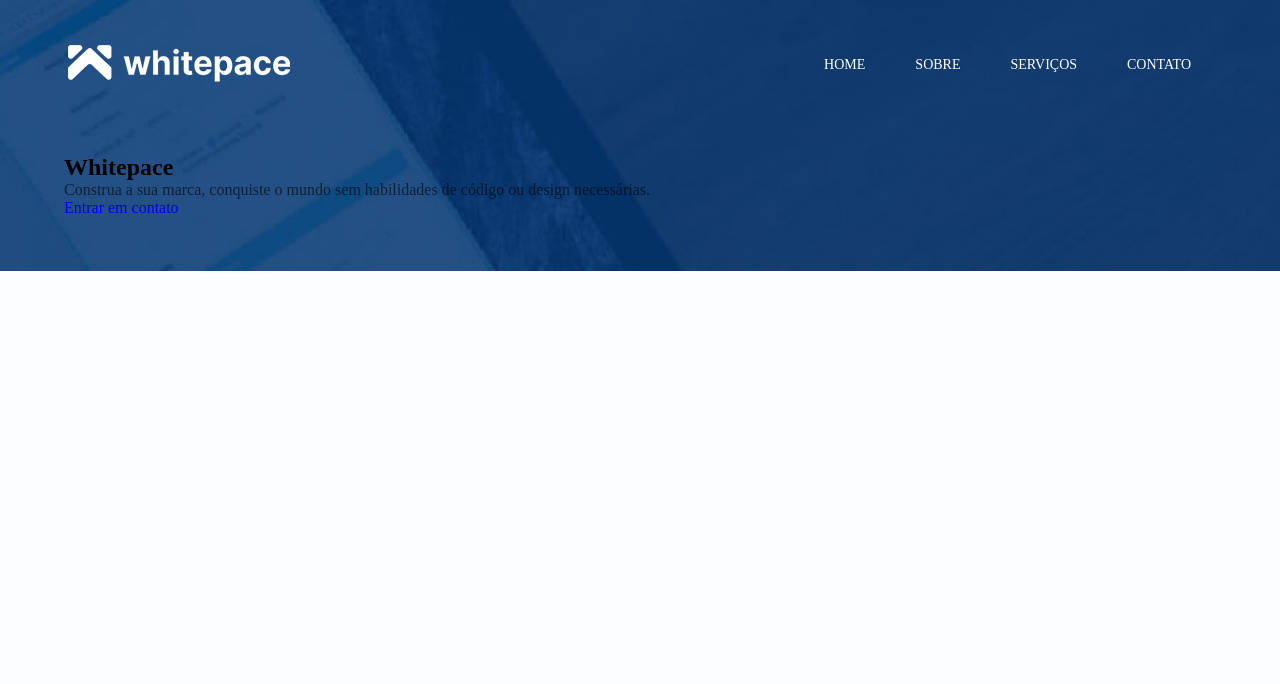
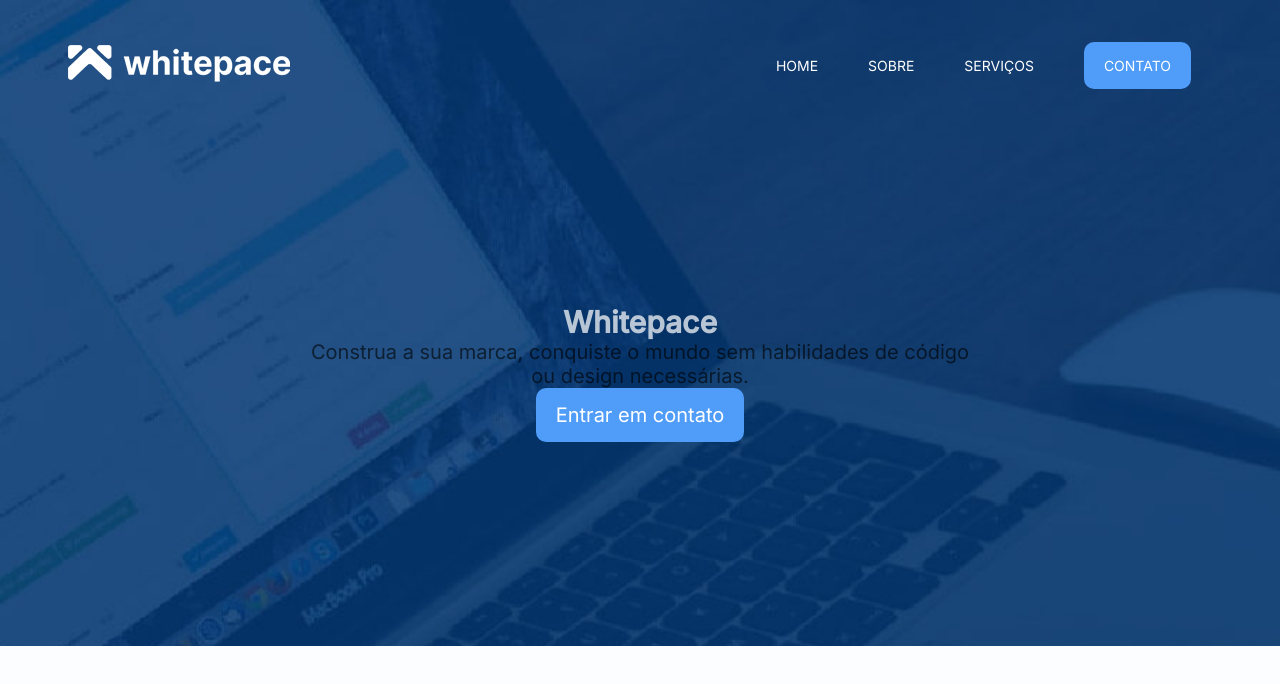
Before and after one commit to HELLWAISER/Whitepace, a plain HTML site: page index.html in a window 1280 px wide. Drawn offline with Linux system fonts and the light colour scheme.

Commit message:
initial ver 0.2

```diff
--- a/css/style.css
+++ b/css/style.css
@@ -6,14 +6,16 @@
     box-sizing: border-box;
     text-decoration: none;
     outline: none;
+    font-family: 'Inter', sans-serif;
 }
 
 body {
     background-color: #f1f6fc31;
 }
 
-section, footer {
-   padding: 54px 0;
+section,
+footer {
+    padding: 54px 0;
 }
 
 h3 {
@@ -30,6 +32,20 @@ p {
     padding: 0 5%;
 }
 
+.btn {
+    background-color: #4f9cf9;
+    color: white;
+    padding: 15px 20px;
+    border-radius: 10px;
+    cursor: pointer;
+    display: inline-block;
+    transition: 0.4s;
+}
+
+.btn:hover {
+    background-color: #3580db;
+}
+
 header {
     background-position: center;
     background-size: cover;
@@ -37,7 +53,8 @@ header {
 }
 
 nav {
-    display: flex; /*um ao lado do outro*/
+    display: flex;
+    /*um ao lado do outro*/
     align-items: center;
     justify-content: space-between;
     padding-top: 30px;
@@ -54,5 +71,25 @@ nav ul a {
     text-transform: uppercase;
     font-size: 14px;
     display: block;
+}
 
+.banner {
+    display: flex;
+    justify-content: center;
 }
+
+.banner .banner-text {
+    margin: 150px;
+    text-align: center;
+    padding: 0 90px;
+}
+
+.banner .banner-text {
+   font-size: 90px;
+   color: white;
+}
+
+.banner .banner-text {
+    font-size: 20px;
+    color: #ffffffb7;
+ }
--- a/index.html
+++ b/index.html
@@ -23,7 +23,7 @@
                     <a href="index.html">Home</a>
                     <a href="sobre.html">Sobre</a>
                     <a href="servicos.html">Serviços</a>
-                    <a href="contato.html">Contato</a>
+                    <a class="btn" href="contato.html">Contato</a>
                 </ul>
             </nav>
             <section class="banner">
```
